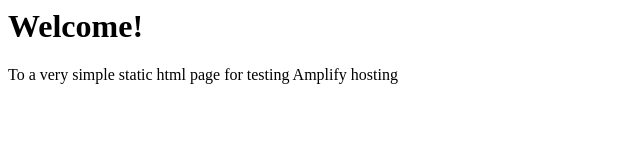
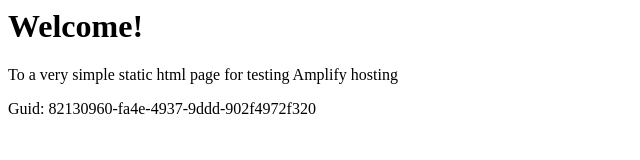
Before and after one commit to aws-aemilia-bah/Github-PR-Commit-Integration-Test-DoNotTouch-GitHubAutoBuildCanaryTest-v1-preprod-me-south-1, a website: page src/index.html in a window 1280 px wide. Shown: the whole page, without its empty margins (0-640 px from the left). Drawn offline with Linux system fonts and the light colour scheme.

Commit message:
commit from integ tests

```diff
--- a/src/index.html
+++ b/src/index.html
@@ -1,3 +1,5 @@
+
+
 <html lang="en">
 
 <head>
@@ -10,6 +12,6 @@
 <body>
     <h1>Welcome!</h1>
     <p>To a very simple static html page for testing Amplify hosting</p>
-</body>
+    <p>Guid: 82130960-fa4e-4937-9ddd-902f4972f320</p></body>
 
 </html>
```
